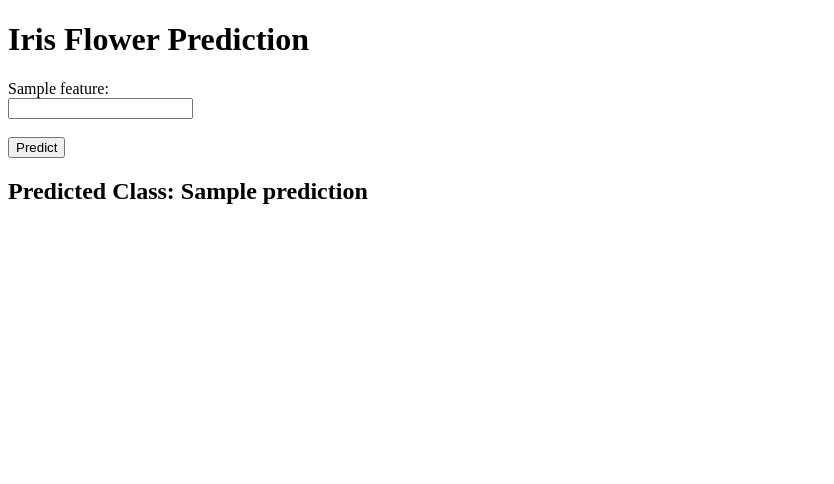
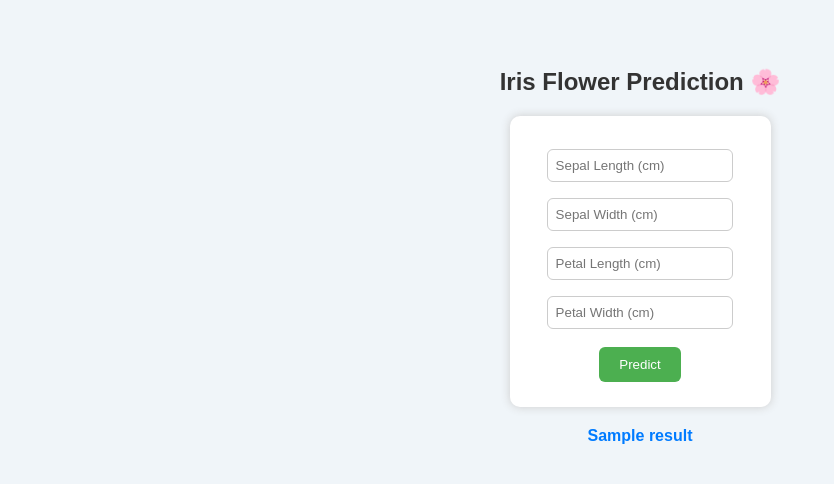
Before and after one commit to abbu-pixel/linepass, a Flask app: template templates/index.html in a window 1280 px wide. Shown: the top 484 px of the page, without its empty margins (0-834 px from the left). Run offline with Flask 3, Linux system fonts and the light colour scheme; the template is opened without the code that fills it: most values are stand-ins (such as "Sample title", 1, 10 or a date in 2020); parts of the project's set-up code (start-up, migrations or seed data) failed here and were passed over.

Commit message:
Initial commit - ML model and Flask app

```diff
--- a/app.py
+++ b/app.py
@@ -1,29 +1,32 @@
 # app.py
-
 from flask import Flask, render_template, request
-import joblib
-import pandas as pd
+import pickle
+import numpy as np
 
 app = Flask(__name__)
 
-# Load model and features
-model = joblib.load("iris_model.pkl")
-features = joblib.load("iris_features.pkl")
-target_map = {0: "Setosa", 1: "Versicolor", 2: "Virginica"}
+# Load trained model
+with open("model.pkl", "rb") as f:
+    model = pickle.load(f)
 
-@app.route("/", methods=["GET", "POST"])
-def index():
-    prediction = None
-    if request.method == "POST":
-        # Get input from form
-        input_data = [float(request.form[feature]) for feature in features]
-        df = pd.DataFrame([input_data], columns=features)
+# Define class names
+class_names = ["Setosa", "Versicolor", "Virginica"]
 
-        # Predict
-        pred_class = model.predict(df)[0]
-        prediction = target_map[pred_class]
+@app.route("/")
+def home():
+    return render_template("index.html")
 
-    return render_template("index.html", features=features, prediction=prediction)
+@app.route("/predict", methods=["POST"])
+def predict():
+    try:
+        # Get input values from form
+        features = [float(x) for x in request.form.values()]
+        features = np.array([features])
+        prediction = model.predict(features)[0]
+        predicted_class = class_names[prediction]
+        return render_template("index.html", result=f"Predicted Species: {predicted_class}")
+    except Exception as e:
+        return render_template("index.html", result=f"Error: {str(e)}")
 
 if __name__ == "__main__":
     app.run(debug=True)
--- a/mlops/iriis.json
+++ /dev/null
@@ -1,6 +0,0 @@
-{
-  "sepal length (cm)": 5.1,
-  "sepal width (cm)": 3.5,
-  "petal length (cm)": 1.4,
-  "petal width (cm)": 0.2
-}
--- a/templates/index.html
+++ b/templates/index.html
@@ -1,22 +1,58 @@
-<!-- templates/index.html -->
-
 <!DOCTYPE html>
-<html>
+<html lang="en">
 <head>
-    <title>Iris Flower Predictor</title>
+    <meta charset="UTF-8">
+    <title>Iris Flower Prediction 🌸</title>
+    <style>
+        body {
+            font-family: Arial, sans-serif;
+            background: #f0f5f9;
+            text-align: center;
+            padding: 40px;
+        }
+        form {
+            background: white;
+            padding: 25px;
+            display: inline-block;
+            border-radius: 10px;
+            box-shadow: 0 0 10px #ccc;
+        }
+        input {
+            margin: 8px;
+            padding: 8px;
+            width: 80%;
+            border-radius: 6px;
+            border: 1px solid #ccc;
+        }
+        button {
+            background: #4CAF50;
+            color: white;
+            border: none;
+            padding: 10px 20px;
+            margin-top: 10px;
+            border-radius: 6px;
+            cursor: pointer;
+        }
+        h2 { color: #333; }
+        .result {
+            margin-top: 20px;
+            font-weight: bold;
+            color: #007BFF;
+        }
+    </style>
 </head>
 <body>
-    <h1>Iris Flower Prediction</h1>
-    <form method="post">
-        {% for feature in features %}
-            <label>{{ feature }}:</label><br>
-            <input type="number" step="any" name="{{ feature }}" required><br><br>
-        {% endfor %}
+    <h2>Iris Flower Prediction 🌸</h2>
+    <form action="/predict" method="post">
+        <input type="number" name="sepal_length" step="any" placeholder="Sepal Length (cm)" required><br>
+        <input type="number" name="sepal_width" step="any" placeholder="Sepal Width (cm)" required><br>
+        <input type="number" name="petal_length" step="any" placeholder="Petal Length (cm)" required><br>
+        <input type="number" name="petal_width" step="any" placeholder="Petal Width (cm)" required><br>
         <button type="submit">Predict</button>
     </form>
 
-    {% if prediction %}
-        <h2>Predicted Class: {{ prediction }}</h2>
+    {% if result %}
+        <div class="result">{{ result }}</div>
     {% endif %}
 </body>
 </html>
```
Also changed, not shown: mlops/iris.py (deleted, +0 -24 lines), mlops/model.py (deleted, +0 -21 lines), model.py (deleted, +0 -21 lines), requirements.txt (+4 -5 lines), README.md (deleted), 5 other files.
